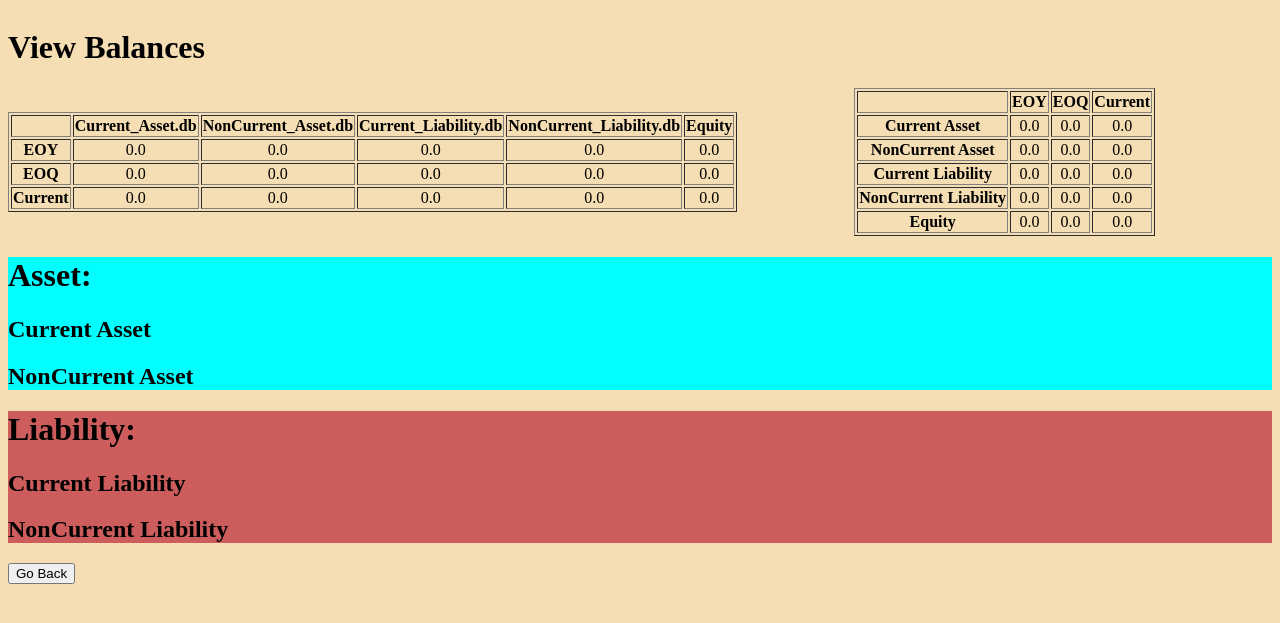
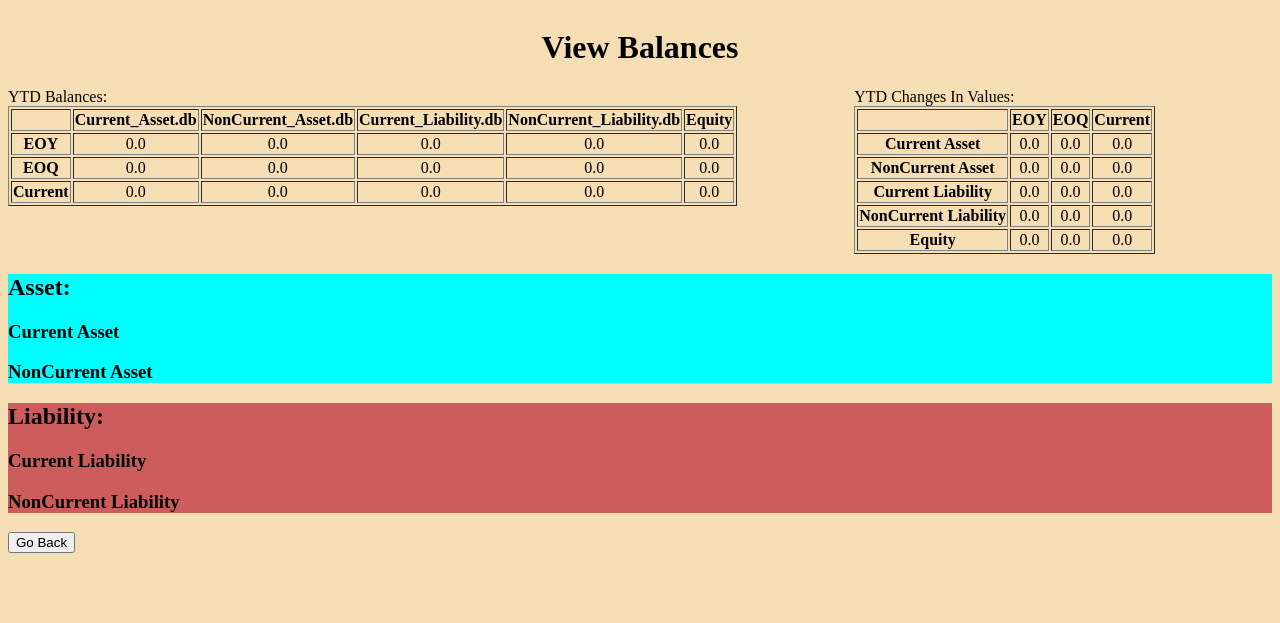
Before and after one commit to DonaldCapodilupo/Personal-Finance, a Flask app: page /ViewAccountBalances in a window 1280 px wide. Shown: the top 623 px of the page. Run offline with Flask 2, Linux system fonts and the light colour scheme; data that the repository does not hold is empty.

Commit message:
Minor cosmetic updates

```diff
--- a/static/ViewBalances.css
+++ b/static/ViewBalances.css
@@ -9,11 +9,10 @@ body{
 .At_A_Glance_Balances{
     display: grid;
     grid-template-columns: auto auto;
-    text-align: center;
+
 }
 
 .Values_Table{
-    align-content: center;
 }
 
 .Asset{
@@ -23,3 +22,16 @@ body{
 .Liability{
     background: indianred;
 }
+
+caption{
+    text-align: left;
+    font-weight: bold;
+}
+
+h1{
+    text-align: center;
+}
+
+table{
+    text-align: center;
+}
--- a/templates/ViewBalances.html
+++ b/templates/ViewBalances.html
@@ -11,9 +11,11 @@
 
         <div class="At_A_Glance_Balances">
             <div class="Values_Table">
-                     {% include 'table_Of_Values.html' %}
+                <caption>YTD Balances:</caption>
+                {% include 'table_Of_Values.html' %}
             </div>
             <div class="Changes_In_Balances">
+                <caption>YTD Changes In Values:</caption>
                 {% include 'table_Of_Changes_In_Values.html' %}
             </div>
         </div>
@@ -34,10 +36,10 @@
             {% for primary_Account_Type in data:%}
                 {% if primary_Account_Type in ['Asset', 'Liability']:%}
                     <div class="{{primary_Account_Type}}">
-                        <h1>{{primary_Account_Type}}:</h1>
+                        <h2>{{primary_Account_Type}}:</h2>
                         {% for account_Term in data[primary_Account_Type]:%}
                             <div class="{{account_Term}}">
-                                <h2>{{account_Term}}</h2>
+                                <h3>{{account_Term}}</h3>
                                 {% for specific_Account_Type in data[primary_Account_Type][account_Term]: %}
                                     <div class="{{specific_Account_Type}}">
                                         {% for account, balance in data[primary_Account_Type][account_Term][specific_Account_Type].items(): %}
```
